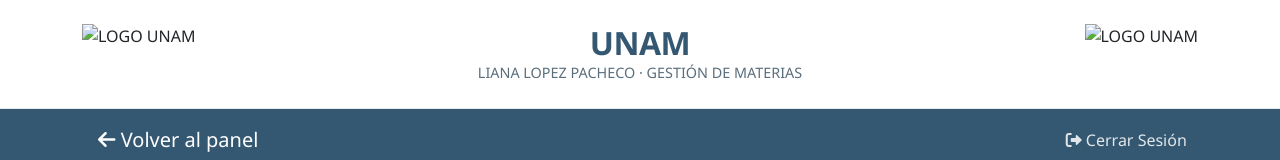
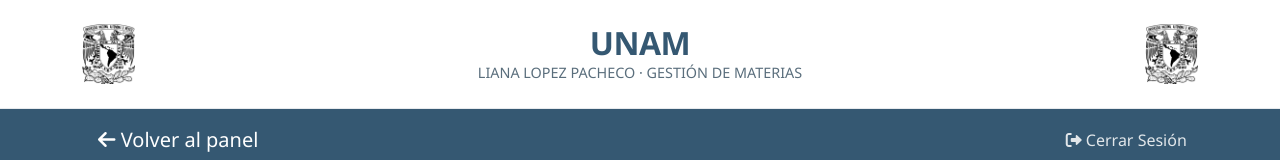
Before and after one commit to Uriel-Garcia-Cardenas/escolar-u, a website: page admin/gestion-materias.html in a window 1280 px wide. Shown: the top 160 px of the page. Drawn offline with nearby package versions, Linux system fonts and the light colour scheme; the site is published under a folder, as on GitHub Pages, so addresses that start at the root find nothing; no server answers.

Commit message:
logo materia

```diff
--- a/admin/gestion-materias.html
+++ b/admin/gestion-materias.html
@@ -13,14 +13,14 @@
 <header class="site-header">
     <div class="container">
         <div class="logo">
-            <img src="/assets/images/escudo_unam.png" alt="LOGO UNAM">
+            <img src="../assets/images/escudo_unam.png" alt="LOGO UNAM">
         </div>
         <div class="header-text">
             <h1 class="site-title">UNAM</h1>
             <p class="site-tagline">LIANA LOPEZ PACHECO · GESTIÓN DE MATERIAS</p>
         </div>
         <div class="logo logo-right">
-            <img src="/assets/images/escudo_unam.png" alt="LOGO UNAM">
+            <img src="../assets/images/escudo_unam.png" alt="LOGO UNAM">
         </div>
     </div>
 </header>
```
